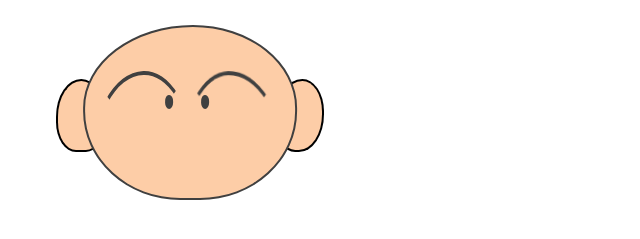
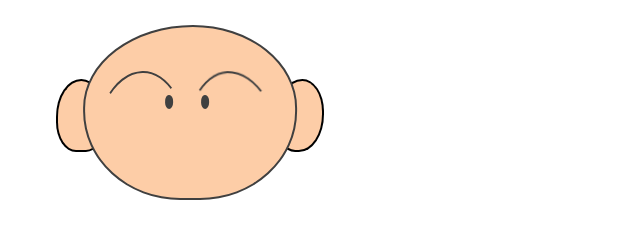
Before and after one commit to appleSimple/css-drawing, a plain HTML site: page index.html in a window 1280 px wide. Shown: the part 355-594 px from the top of the page, 0-640 px from the left. Drawn offline with Linux system fonts and the light colour scheme.

Commit message:
hooni change eye brow weight

```diff
--- a/main.css
+++ b/main.css
@@ -248,8 +248,8 @@
 	width: 46%;
     height: 100%;
     border-radius: 92% 79% 86% 78%;
-    border: 0.45vmin solid transparent;
-    border-top: 0.5vmin solid #404040;
+    border: 0.25vmin solid transparent;
+    border-top: 0.25vmin solid #404040;
     transform: rotateZ(-2deg);
     position: absolute;
     top: 26%;
@@ -260,8 +260,8 @@
 	width: 46%;
     height: 100%;
     border-radius: 92% 79% 86% 78%;
-    border: 0.45vmin solid transparent;
-    border-top: 0.5vmin solid #404040;
+    border: 0.25vmin solid transparent;
+    border-top: 0.25vmin solid #404040;
     transform: rotateZ(-2deg) rotateY(180deg);
     position: absolute;
     top: 26%;
```
